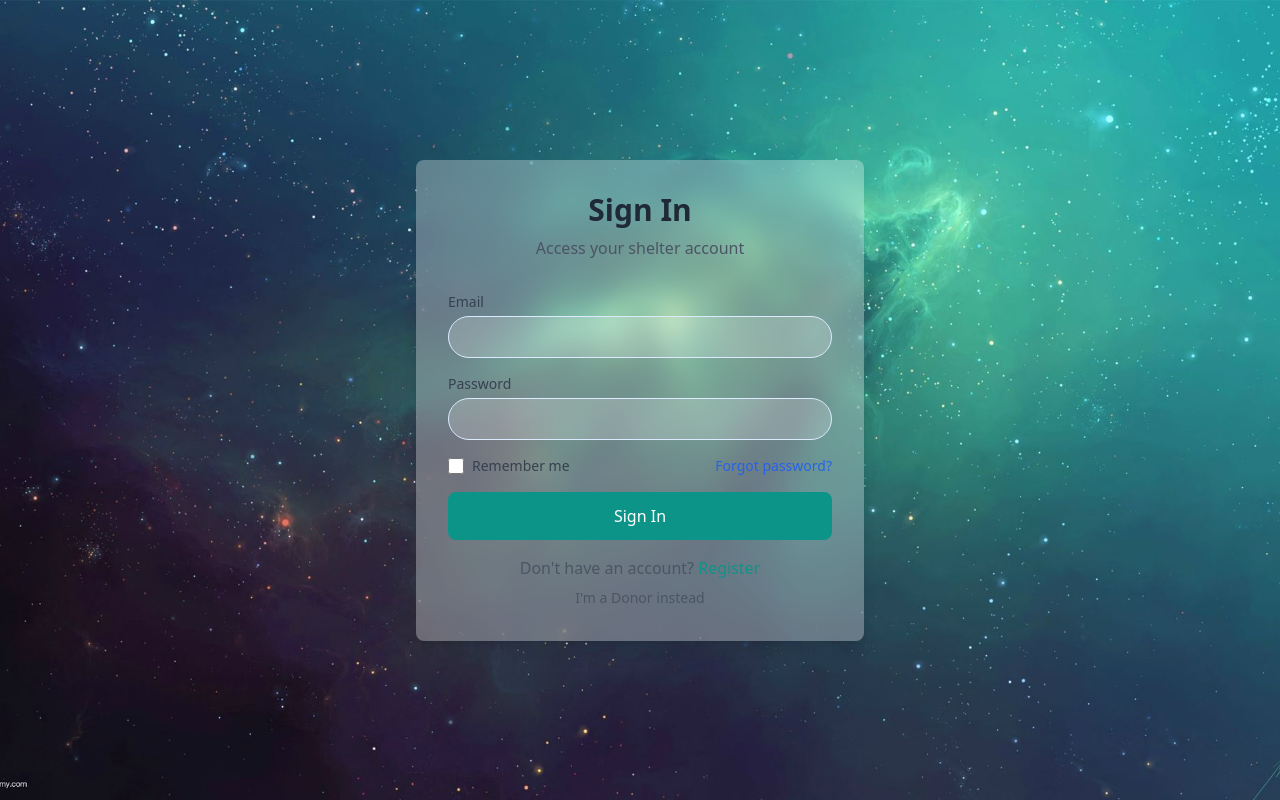
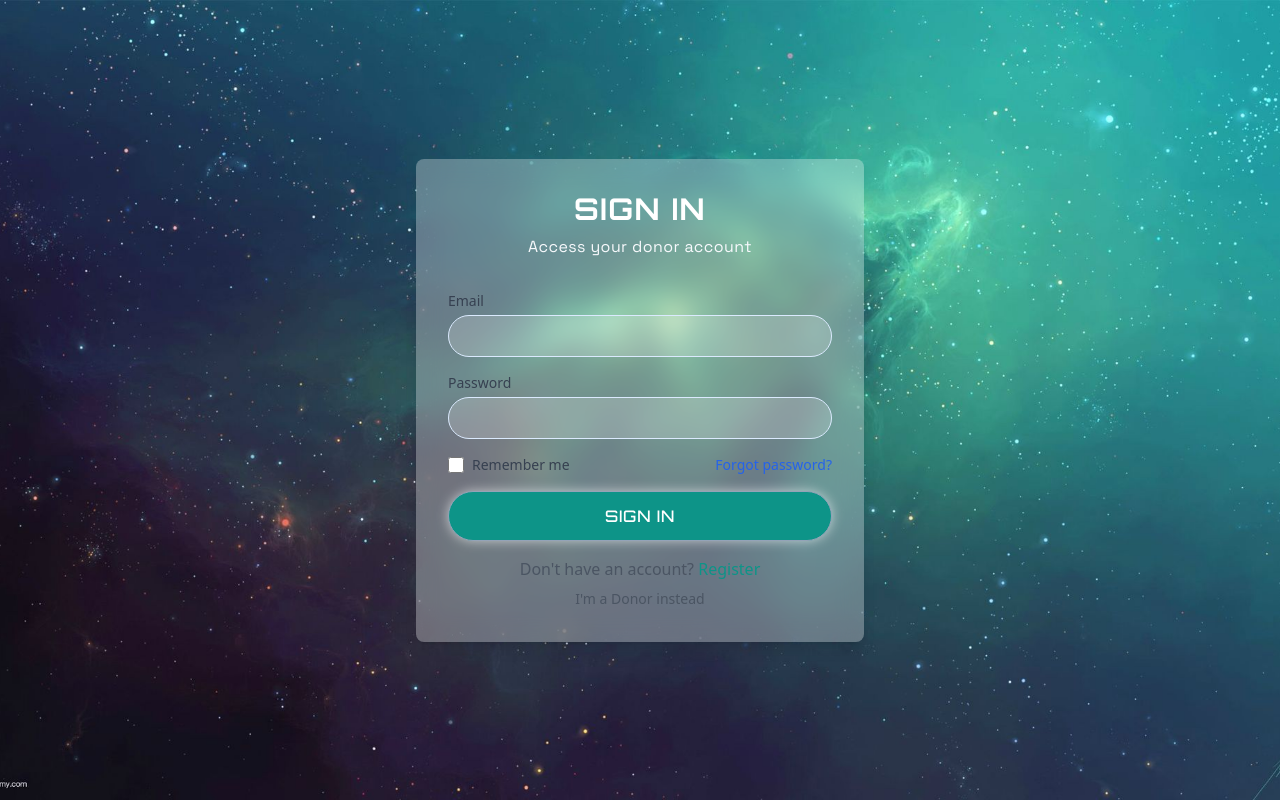
Before and after one commit to sanjyot242/SecondServing, a React (Vite) app in the folder secondServing-frontend/: page /login in a window 1280 px wide. Built offline with nearby package versions, Linux system fonts and the light colour scheme; no server answers.

Commit message:
modified landing page

```diff
--- a/secondServing-frontend/src/App.tsx
+++ b/secondServing-frontend/src/App.tsx
@@ -10,6 +10,7 @@ import Navbar from './components/Navbar';
 import Footer from './components/Footer';
 import { AuthProvider, useAuth } from './context/AuthContext';
 import LandingPage from './components/LandingPage';
+import LandingPage from './components/LandingPage'; // Import LandingPage component
 
 const App: React.FC = () => {
   return (
@@ -36,17 +37,37 @@ const AppContent: React.FC = () => {
 
   return (
     <div className="app">
+      {/* Navbar and Footer only show when user is authenticated and on the dashboard */}
       {isAuthenticated && <Navbar />}
 
       <Routes>
-        {/* Public Routes - No Authentication Required */}
-        <Route path="/" element={<LandingPage />} />
-        <Route path="/user-type-selection" element={<UserTypeSelection />} />
-        <Route path="/register/shelter" element={<ShelterRegistrationForm />} />
-        <Route path="/register/donator" element={<DonatorRegistrationForm />} />
-        <Route path="/login" element={<LoginForm />} />
+        {/* Landing page route */}
+        <Route
+          path="/"
+          element={<LandingPage />}  // Show landing page first
+        />
 
-        {/* Protected Routes - Authentication Required */}
+        {/* After "Join Us" click, navigate to UserTypeSelection */}
+        <Route
+          path="/user-type-selection"
+          element={isAuthenticated ? <Navigate to="/dashboard" replace /> : <UserTypeSelection />}
+        />
+
+        {/* Public routes */}
+        <Route
+          path="/register/shelter"
+          element={isAuthenticated ? <Navigate to="/dashboard" replace /> : <ShelterRegistrationForm />}
+        />
+        <Route
+          path="/register/donator"
+          element={isAuthenticated ? <Navigate to="/dashboard" replace /> : <DonatorRegistrationForm />}
+        />
+        <Route
+          path="/login"
+          element={isAuthenticated ? <Navigate to="/dashboard" replace /> : <LoginForm />}
+        />
+
+        {/* Protected route for the Dashboard */}
         <Route
           path="/dashboard/*"
           element={
@@ -60,6 +81,7 @@ const AppContent: React.FC = () => {
         <Route path="*" element={<Navigate to="/" replace />} />
       </Routes>
 
+      {/* Footer only shows on dashboard and when authenticated */}
       {isAuthenticated && <Footer />}
     </div>
   );
--- a/secondServing-frontend/src/components/LoginForm.tsx
+++ b/secondServing-frontend/src/components/LoginForm.tsx
@@ -54,9 +54,9 @@ const LoginForm: React.FC = () => {
     <div className="min-h-screen bg-gray-100 flex flex-col items-center justify-center p-4 space-container">
       <div className="max-w-md w-full backdrop-blur-md bg-white/30 rounded-lg shadow-lg p-8">
         <div className="text-center mb-8">
-          <h1 className="text-3xl font-bold text-gray-800">Sign In</h1>
-          <p className="text-gray-600 mt-2">
-            {localUserType === 'shelter'
+          <h1 className="text-3xl font-bold text-gray-800 space-header">Sign In</h1>
+          <p className="text-gray-600 mt-2 space-subheader">
+            {userType === 'shelter'
               ? 'Access your shelter account'
               : 'Access your donor account'}
           </p>
@@ -120,8 +120,8 @@ const LoginForm: React.FC = () => {
           <button
             type="submit"
             disabled={isLoading}
-            className={`w-full py-3 px-4 text-white font-medium rounded-lg transition duration-150 disabled:bg-gray-400 ${
-              localUserType === 'shelter' ? 'bg-teal-600 hover:bg-teal-700' : 'bg-blue-600 hover:bg-blue-700'
+            className={`w-full py-3 px-4 text-white font-medium rounded-lg transition duration-150 disabled:bg-gray-400 glow-effect space-button-ghost ${
+              userType === 'shelter' ? 'bg-teal-600 hover:bg-teal-700' : 'bg-teal-600 hover:bg-teal-700'
             }`}
           >
             {isLoading ? 'Signing in...' : 'Sign In'}
```
